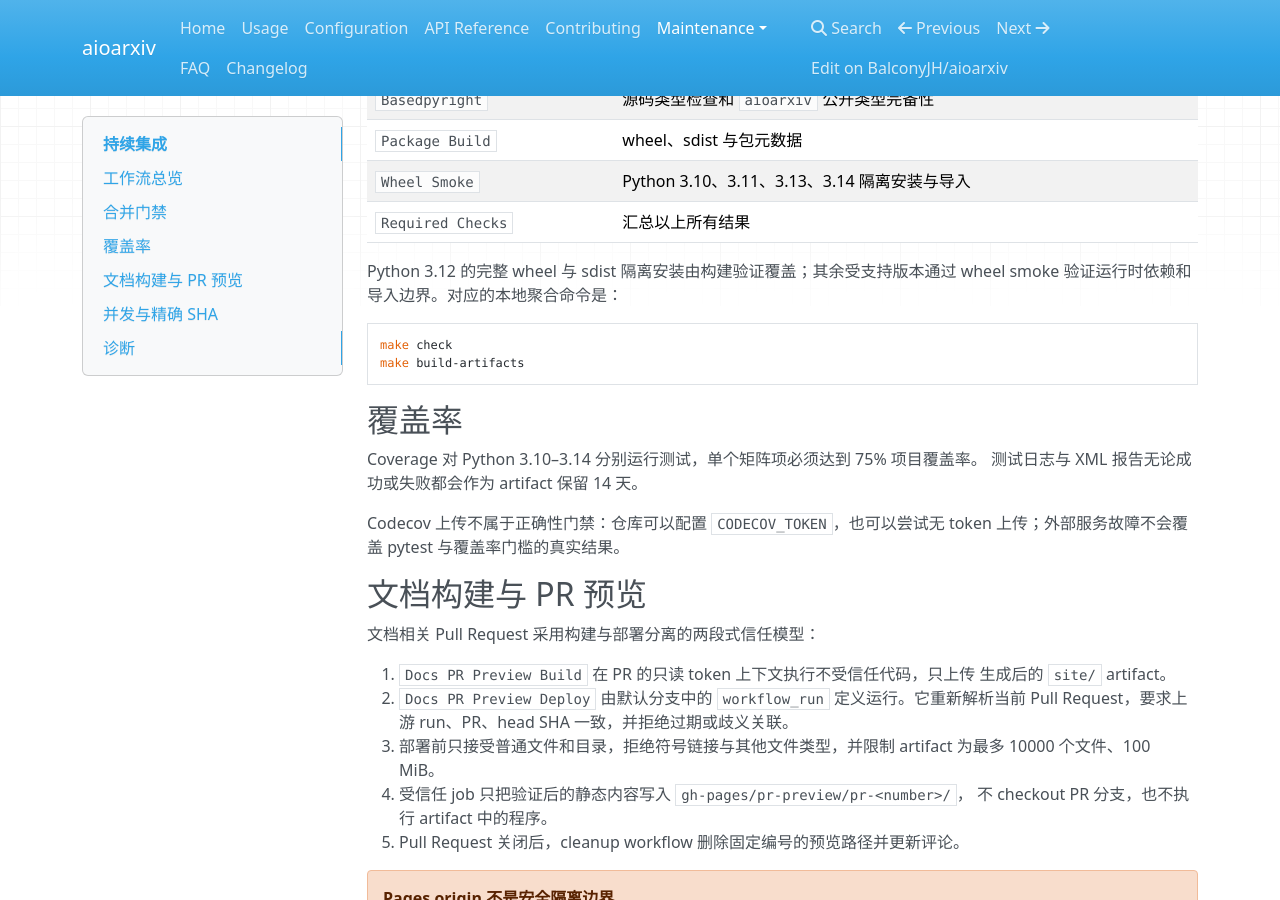
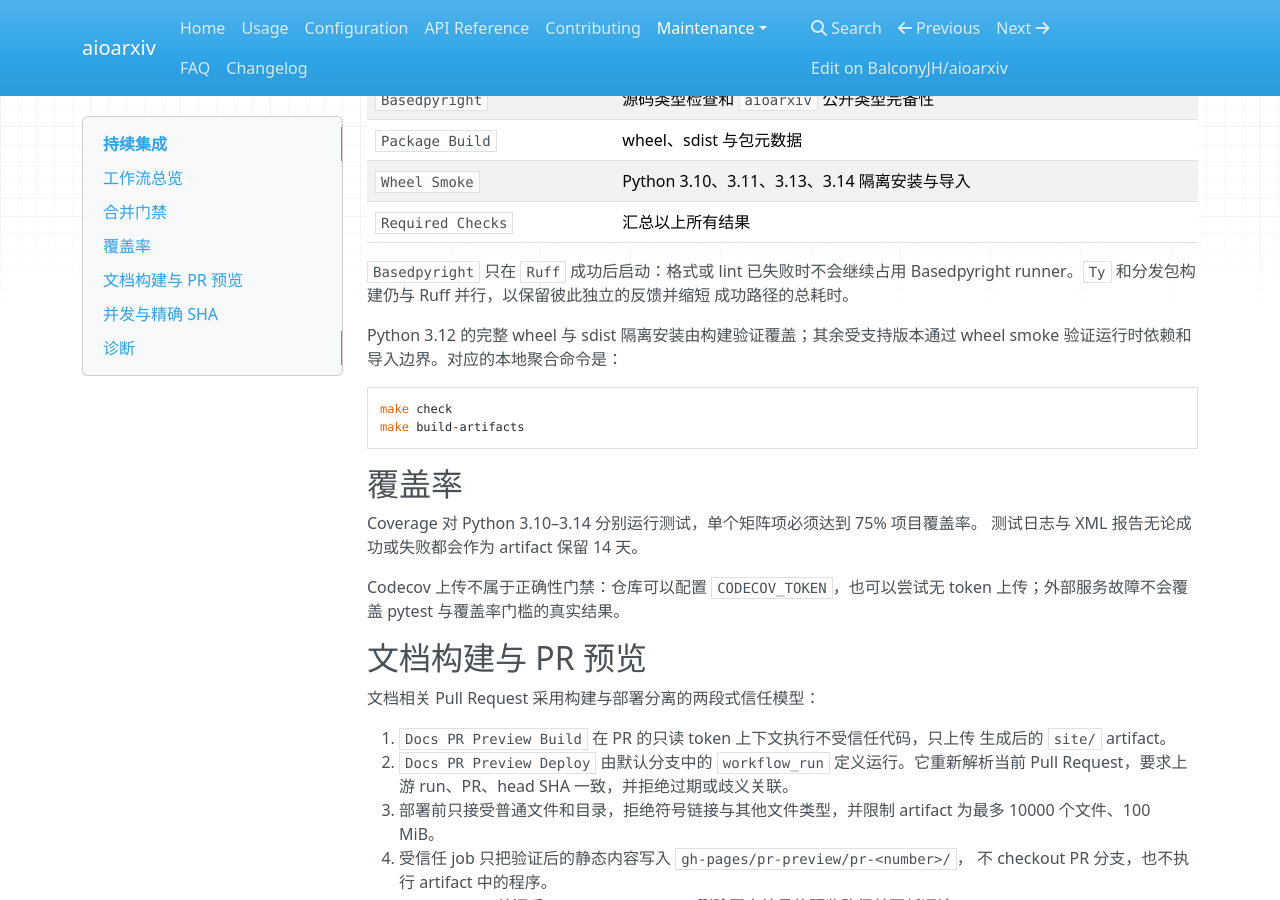
Before and after one commit to BalconyJH/aioarxiv, an MkDocs documentation site: the page built from docs/ci.md, in a window 1280 px wide and 900 px high, scrolled down 1445 px. Built offline with MkDocs 1.6.1, drawn with Linux system fonts in a browser that asks for light colours; nearby versions of some CDN libraries.

Commit message:
fix(ci): gate basedpyright on ruff
Skip the Basedpyright runner when Ruff has already failed while keeping independent checks parallel.

Closes #1

```diff
--- a/docs/ci.md
+++ b/docs/ci.md
@@ -43,6 +43,10 @@ Ruleset 无需绑定会随 Python 版本或内部任务扩展而变化的矩阵
 | `Package Build` | wheel、sdist 与包元数据 |
 | `Wheel Smoke` | Python 3.10、3.11、3.13、3.14 隔离安装与导入 |
 | `Required Checks` | 汇总以上所有结果 |
+
+`Basedpyright` 只在 `Ruff` 成功后启动：格式或 lint 已失败时不会继续占用
+Basedpyright runner。`Ty` 和分发包构建仍与 Ruff 并行，以保留彼此独立的反馈并缩短
+成功路径的总耗时。
 
 Python 3.12 的完整 wheel 与 sdist 隔离安装由构建验证覆盖；其余受支持版本通过 wheel
 smoke 验证运行时依赖和导入边界。对应的本地聚合命令是：
```
Also changed, not shown: 1 other file.
